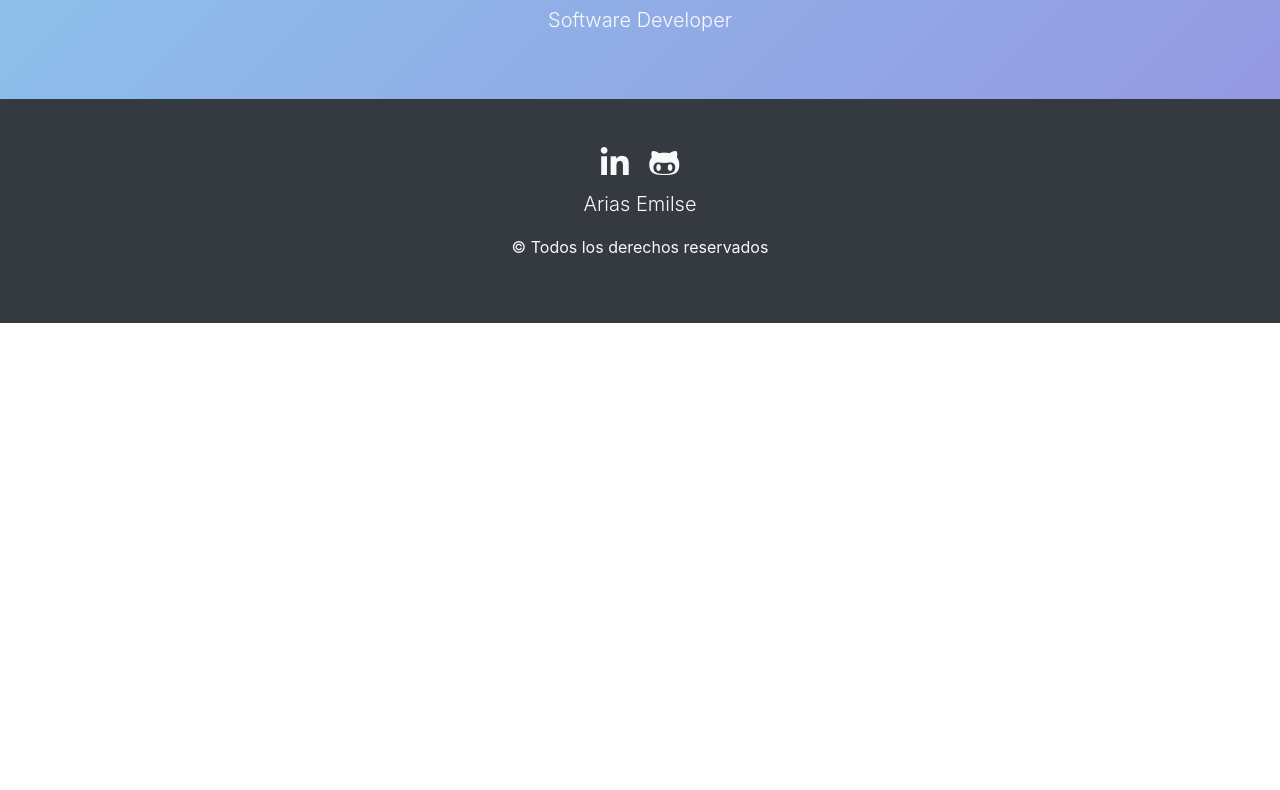
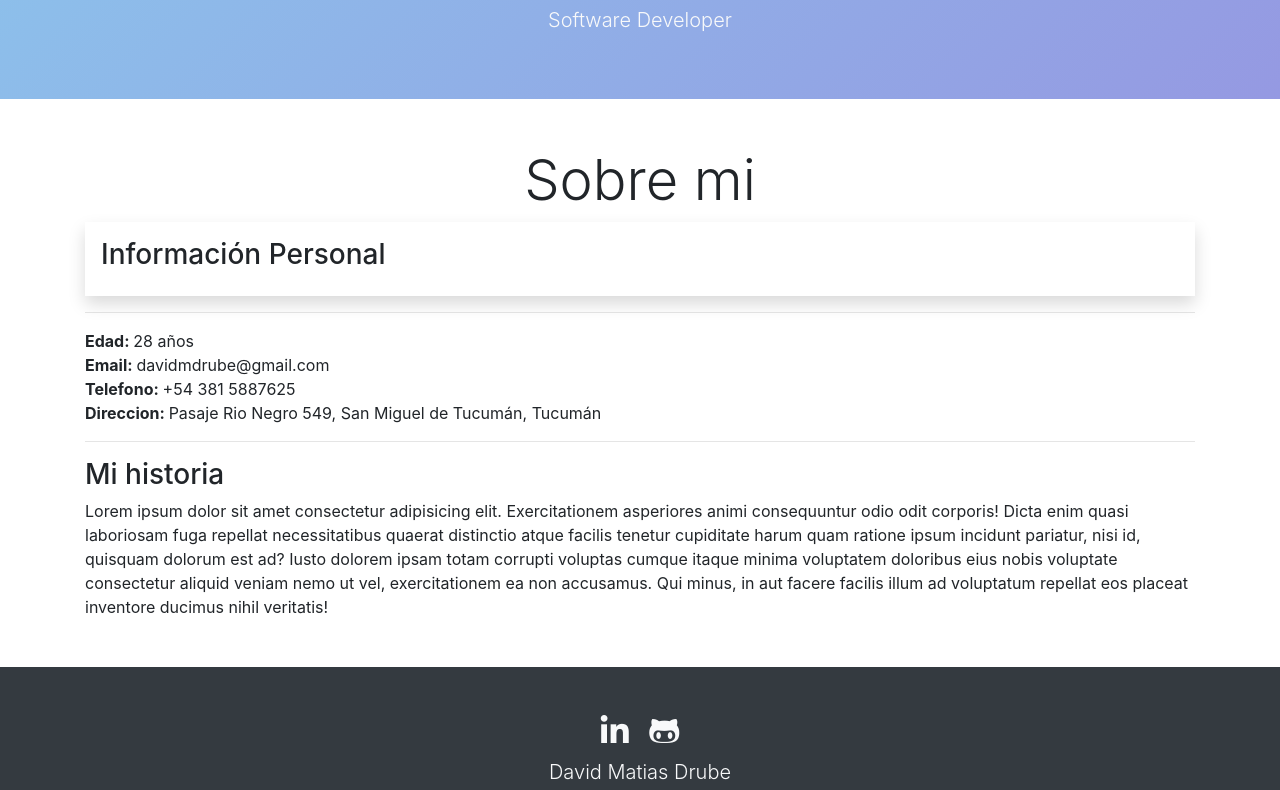
Before and after one commit to DrubeDavidMatias/DrubeDavidMatias.github.io, a plain HTML site: page index.html in a window 1280 px wide. Shown: the part 321-1111 px from the top of the page. Before the commit the page ends 800 px from the top, so only its background shows below. Drawn offline with nearby package versions, Linux system fonts and the light colour scheme.

Commit message:
se agrego la interfaz de la informacion personal

```diff
--- a/index.html
+++ b/index.html
@@ -2,13 +2,13 @@
 <html lang="es">
 
 <head>
-    <meta charset="UTF-8">
-    <meta name="viewport" content="width=device-width, initial-scale=1.0">
+    <meta charset="UTF-8" />
+    <meta name="viewport" content="width=device-width, initial-scale=1.0" />
     <!-- agregar etiquetas meta -->
-    <link rel="stylesheet" href="css/bootstrap.min.css">
-    <link rel="stylesheet" href="css/style.css">
+    <link rel="stylesheet" href="css/bootstrap.min.css" />
+    <link rel="stylesheet" href="css/style.css" />
     <script src="https://kit.fontawesome.com/22e9f862aa.js" crossorigin="anonymous"></script>
-    <title>Arias Emilse</title>
+    <title>David Matias Drube</title>
 </head>
 
 <body>
@@ -17,8 +17,8 @@
             <div class="container">
                 <a class="navbar-brand" href="index.html">Arias Emilse</a>
                 <button class="navbar-toggler" type="button" data-toggle="collapse" data-target="#navbarSupportedContent" aria-controls="navbarSupportedContent" aria-expanded="false" aria-label="Toggle navigation">
-                  <span class="navbar-toggler-icon"></span>
-                </button>
+            <span class="navbar-toggler-icon"></span>
+          </button>
 
                 <div class="collapse navbar-collapse" id="navbarSupportedContent">
                     <ul class="navbar-nav ml-auto">
@@ -47,16 +47,45 @@
     </header>
     <main>
         <section class="text-center py-5 fondo text-light">
-            <img src="img/david.jpg" alt="foto personal" class="avatar mb-3">
+            <img src="img/david.jpg" alt="foto personal" class="avatar mb-3" />
             <h1>David Matías Drube</h1>
             <p class="lead">Software Developer</p>
-
+        </section>
+        <section class="container">
+            <section id="informacionPersonal" class="my-5">
+                <h2 class="text-center display-4">Sobre mi</h2>
+                <article class="shadow p-3">
+                    <h3>Información Personal</h3>
+                </article>
+                <hr />
+                <ul class="list-unstyled">
+                    <li><span class="font-weight-bold">Edad: </span>28 años</li>
+                    <li>
+                        <span class="font-weight-bold">Email: </span>davidmdrube@gmail.com
+                    </li>
+                    <li>
+                        <span class="font-weight-bold">Telefono: </span>+54 381 5887625
+                    </li>
+                    <li>
+                        <span class="font-weight-bold">Direccion: </span>Pasaje Rio Negro 549, San Miguel de Tucumán, Tucumán
+                    </li>
+                </ul>
+                <hr />
+                <h3>Mi historia</h3>
+                <p>
+                    Lorem ipsum dolor sit amet consectetur adipisicing elit. Exercitationem asperiores animi consequuntur odio odit corporis! Dicta enim quasi laboriosam fuga repellat necessitatibus quaerat distinctio atque facilis tenetur cupiditate harum quam ratione ipsum
+                    incidunt pariatur, nisi id, quisquam dolorum est ad? Iusto dolorem ipsam totam corrupti voluptas cumque itaque minima voluptatem doloribus eius nobis voluptate consectetur aliquid veniam nemo ut vel, exercitationem ea non accusamus.
+                    Qui minus, in aut facere facilis illum ad voluptatum repellat eos placeat inventore ducimus nihil veritatis!
+                </p>
+            </section>
         </section>
     </main>
     <footer class="bg-dark text-light text-center py-5">
-        <a href="https://ar.linkedin.com/" class="text-light" target="_blank"><i class="fab fa-linkedin-in fa-2x mr-3"></i></a>
-        <a href="https://ar.linkedin.com/" class="text-light" target="_blank"><i class="fab fa-github-alt fa-2x"></i></a>
-        <p class="lead mt-2">Arias Emilse</p>
+        <a href="https://ar.linkedin.com/" class="text-light" target="_blank"><i class="fab fa-linkedin-in fa-2x mr-3"></i
+      ></a>
+        <a href="https://ar.linkedin.com/" class="text-light" target="_blank"><i class="fab fa-github-alt fa-2x"></i
+      ></a>
+        <p class="lead mt-2">David Matias Drube</p>
         <p>&copy; Todos los derechos reservados</p>
     </footer>
     <script src="js/jquery-3.5.1.min.js"></script>
```
